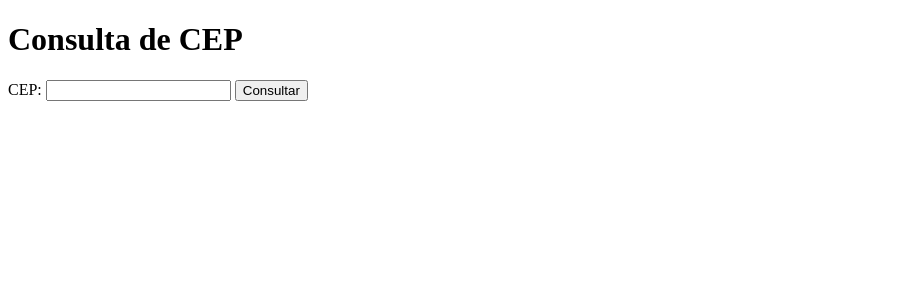
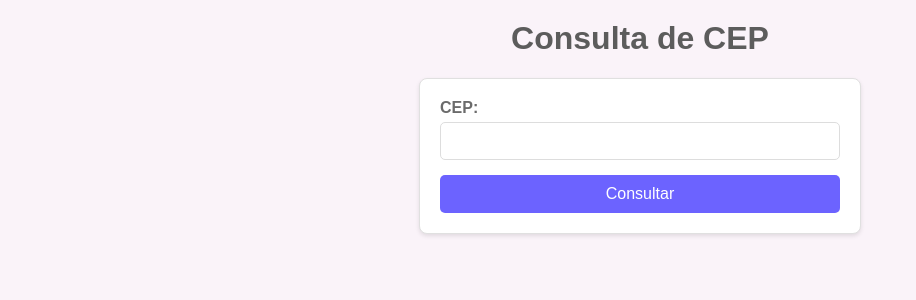
Before and after one commit to gilmarUFG/ds_20242_g2, a Django app: page /bairros/ in a window 1280 px wide. Shown: the top 300 px of the page, without its empty margins (0-916 px from the left). Run offline with Django 5.2, Linux system fonts and the light colour scheme.

Commit message:
eu agreguei ao html, porém ainda não está conectado com o resto das aplicações

```diff
--- a/Código Fonte/bairros/templates/bairro_selecao.html
+++ b/Código Fonte/bairros/templates/bairro_selecao.html
@@ -2,7 +2,91 @@
 <html lang="pt-br">
 <head>
     <meta charset="UTF-8">
+    <meta name="viewport" content="width=device-width, initial-scale=1.0">
     <title>Consulta de CEP</title>
+    <style>
+        /* Configurações gerais */
+        body {
+            font-family: Arial, sans-serif;
+            background-color: #faf3f9;
+            color: #4a4a4a;
+            margin: 0;
+            padding: 0;
+        }
+
+        /* Estilo do cabeçalho */
+        h1 {
+            text-align: center;
+            color: #5c5c5c;
+            margin-top: 20px;
+        }
+
+        /* Formulário centralizado */
+        form {
+            max-width: 400px;
+            margin: 20px auto;
+            background-color: #ffffff;
+            padding: 20px;
+            border: 1px solid #e0e0e0;
+            border-radius: 8px;
+            box-shadow: 0 2px 4px rgba(0, 0, 0, 0.1);
+        }
+
+        label {
+            display: block;
+            margin-bottom: 5px;
+            font-weight: bold;
+            color: #6b6b6b;
+        }
+
+        input[type="text"],
+        textarea {
+            width: 100%;
+            padding: 10px;
+            margin-bottom: 15px;
+            border: 1px solid #ddd;
+            border-radius: 5px;
+            box-sizing: border-box;
+            font-size: 14px;
+        }
+
+        button {
+            background-color: #6c63ff;
+            color: #ffffff;
+            border: none;
+            padding: 10px 15px;
+            border-radius: 5px;
+            cursor: pointer;
+            font-size: 16px;
+            width: 100%;
+        }
+
+        button:hover {
+            background-color: #5853d6;
+        }
+
+        /* Mensagem de erro */
+        p[style="color: red;"] {
+            color: #ff4d4f;
+            text-align: center;
+        }
+
+        /* Resultado formatado */
+        h2 {
+            text-align: center;
+            color: #5c5c5c;
+        }
+
+        p {
+            text-align: center;
+            margin-bottom: 10px;
+        }
+
+        /* Entrada manual */
+        textarea {
+            resize: none;
+        }
+    </style>
 </head>
 <body>
     <h1>Consulta de CEP</h1>
@@ -19,11 +103,11 @@
 
     {% if address %}
         <h2>Resultado:</h2>
-        <p>Bairro: {{ address.bairro }}</p>
-        <p>CEP: {{ address.cep }}</p>
-        <p>Cidade: {{ address.cidade }}</p>
-        <p>Logradouro: {{ address.logradouro }}</p>
-        <p>UF: {{ address.uf }}</p>
+        <p><strong>Bairro:</strong> {{ address.bairro }}</p>
+        <p><strong>CEP:</strong> {{ address.cep }}</p>
+        <p><strong>Cidade:</strong> {{ address.cidade }}</p>
+        <p><strong>Logradouro:</strong> {{ address.logradouro }}</p>
+        <p><strong>UF:</strong> {{ address.uf }}</p>
 
         <!-- Campos para entrada manual -->
         <form method="post" action="{% url 'salvar_endereco' %}">
@@ -39,7 +123,7 @@
             <input type="text" id="complemento" name="complemento">
 
             <label for="observacao">Observação:</label>
-            <textarea id="observacao" name="observacao"></textarea>
+            <textarea id="observacao" name="observacao" rows="3"></textarea>
 
             <button type="submit">Salvar Endereço</button>
         </form>
--- a/Código Fonte/bairros/views.py
+++ b/Código Fonte/bairros/views.py
@@ -2,7 +2,7 @@ from django.shortcuts import render, redirect
 from django.http import HttpResponse
 from .models import Endereco  # Importe a model Endereco
 import requests
-
+import time
 # Função para consultar o CEP
 def consulta_cep(cep):
     response = requests.get(f"http://www.viacep.com.br/ws/{cep}/json/")
@@ -43,15 +43,14 @@ def salvar_endereco(request):
             observacao=observacao
         )
 
-        return HttpResponse("Endereço salvo com sucesso!")  # Redirecionar ou renderizar uma página de sucesso
+        return redirect('enderecos_por_regiao')
+         # Redirecionar ou renderizar uma página de sucesso
 
-    from django.shortcuts import render
-from .models import Endereco
 
 # Dicionário de bairros por região
 bairros_goiania = {
     "Norte": [
-        "Alice Barbosa", "Antônio Barbosa", "Antônio Carlos Pires", "Asa Branca", "Atalaia", "Caraíbas",
+        "Residencial Alice Barbosa", "Antônio Barbosa", "Antônio Carlos Pires", "Asa Branca", "Atalaia", "Caraíbas",
         "Felicidade", "Gentil Meireles", "Goiânia 2", "Granja Cruzeiro do Sul", "Guarema", "Hugo de Moraes",
         "Humaitá", "Itanhangá", "Vila Itatiaia", "Itamaracá", "Setor Jaó", "Jardim Balneário Meia Ponte",
         "Jardim Bom Jesus", "Jardim Diamantina", "Jardim Gramado", "Jardim Guanabara", "Jardim Guanabara II",
@@ -135,14 +134,14 @@ bairros_goiania = {
         "Parque Santa Cruz", "Parque Santa Maria", "Paulo Estrela", "Portal do Sol", "Portal do Sol II", "Portal Petrópolis",
         "Privê dos Girassóis", "Setor Recanto das Minas Gerais", "Recanto dos Buritis", "Residencial Havaí", "Residencial Olinda",
         "Residencial Ouro Preto", "Residencial Português", "Rio Jordão", "Santa Bárbara", "Santo Hilário", "São Francisco de Assis",
-        "São Leopoldo", "São Silvestre", "Senador Paranhos", "Serra Park", "Sonho Dourado", "Sonho Verde", "Tupinambá dos Reis",
+        "São Leopoldo", "São Silvestre", "Senador Paranhos", "Serra Park", "Residencial Sonho Dourado", "Sonho Verde", "Tupinambá dos Reis",
         "Vale das Brisas", "Vale do Araguaia", "Vila Alto da Glória", "Vila Bandeirantes", "Vila Concórdia", "Vila Legionárias",
         "Vila Maria Luíza", "Vila Martins", "Vila Matilde", "Vila Morais", "Vila Pedroso", "Vila Romana", "Ville de France"
     ],
     "Sudoeste": [
         "Alphaville Residencial", "Alto Oriente", "Amin Camargo", "Ana Clara", "Andréia", "Parque Anhanguera",
         "Aquários", "Atibaia", "Baliza", "Bonanza", "Bosque Sumaré", "Brasil Central", "Cachoeira Dourada",
-        "Campos Dourados", "Celina Park", "Center Ville", "Conjunto das Esmeraldas", "Condomínio das Esmeraldas",
+        "Campos Dourados", "Celina Park", "Residencial Center Ville", "Conjunto das Esmeraldas", "Condomínio das Esmeraldas",
         "Cristina", "Dona Gê", "Residencial Eldorado", "Eli Forte", "Faicalville", "Forteville", "Setor Garavelo",
         "Grajaú", "Residencial Granville", "Jardim Alvaphille", "Jardim Atlântico", "Jardim Ana Lúcia", "Jardim Caravelas",
         "Jardim Eli Forte", "Jardim Europa", "Jardim Florença", "Jardim Gardênia", "Jardim Ipanema", "Jardim Itaipú",
```
Also changed, not shown: Código Fonte/bairros/templates/enderecos_por_regiao.html (+62 -2 lines).
